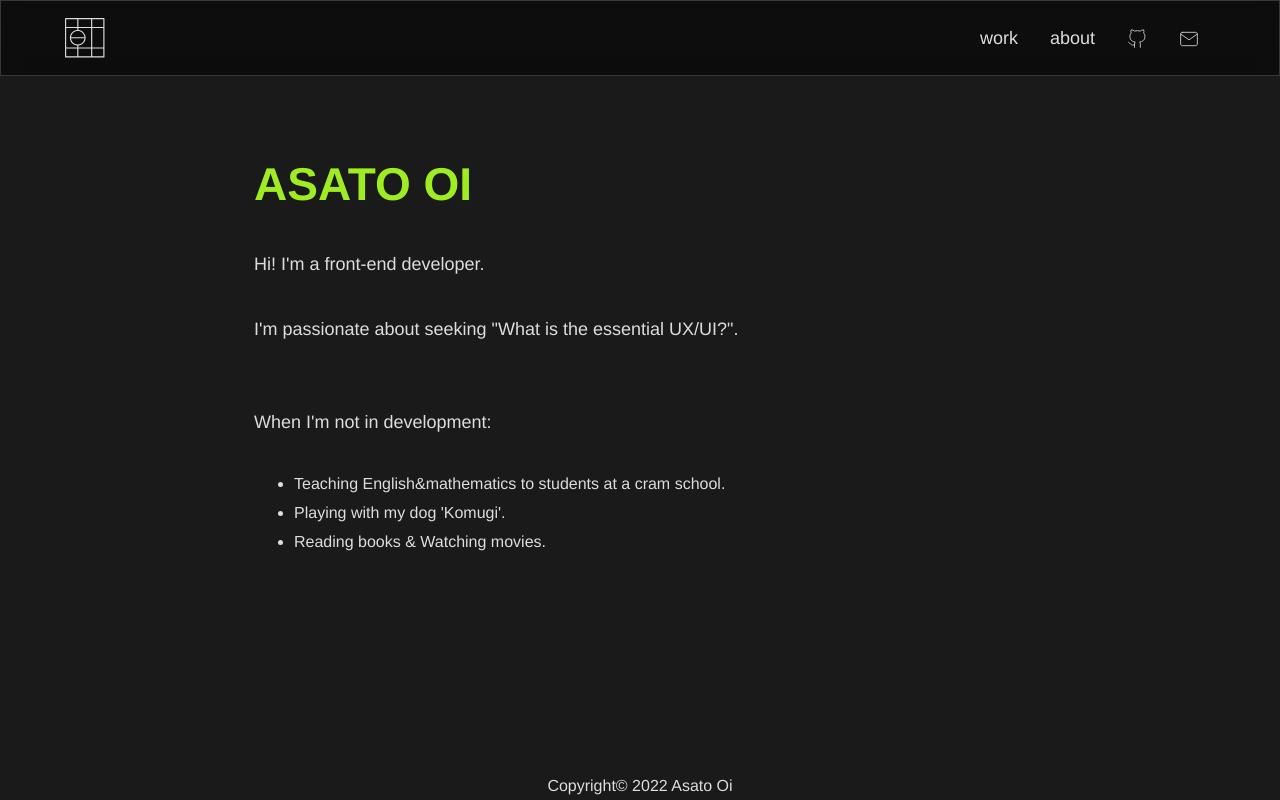
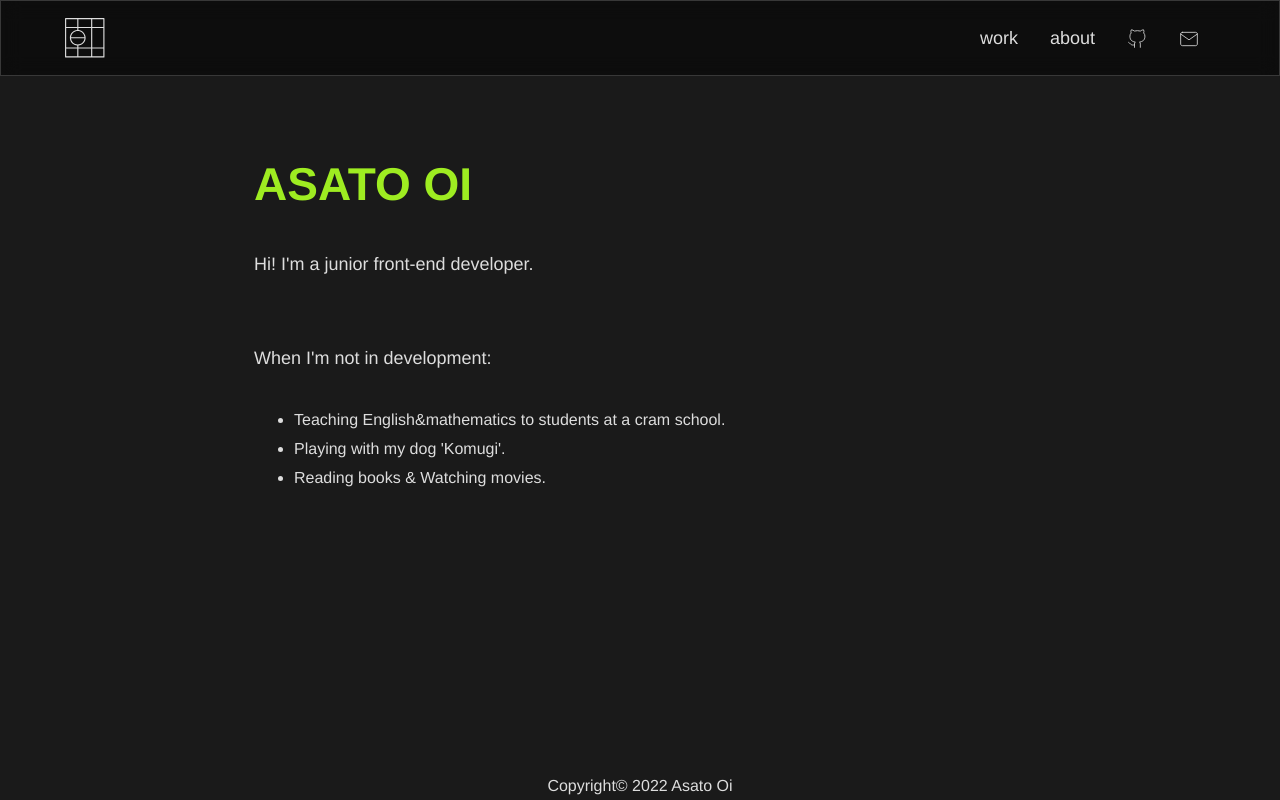
Before and after one commit to asato-oi/portfolio-app, a React (Create React App) app: page /about in a window 1280 px wide. Built offline with nearby package versions, Linux system fonts and the light colour scheme.

Commit message:
fix "aboutページの変更"

```diff
--- a/src/components/pages/About.tsx
+++ b/src/components/pages/About.tsx
@@ -23,8 +23,7 @@ export const About: FC = memo(() => {
     >
       <Helmet title="About" />
       <Heading>ASATO OI</Heading>
-      <P>Hi! I'm a front-end developer.</P>
-      <P>I'm passionate about seeking "What is the essential UX/UI?".</P>
+      <P>Hi! I'm a junior front-end developer.</P>
       <br />
       <P>When I'm not in development:</P>
       <ul style={{ marginTop: space.l }}>
```
